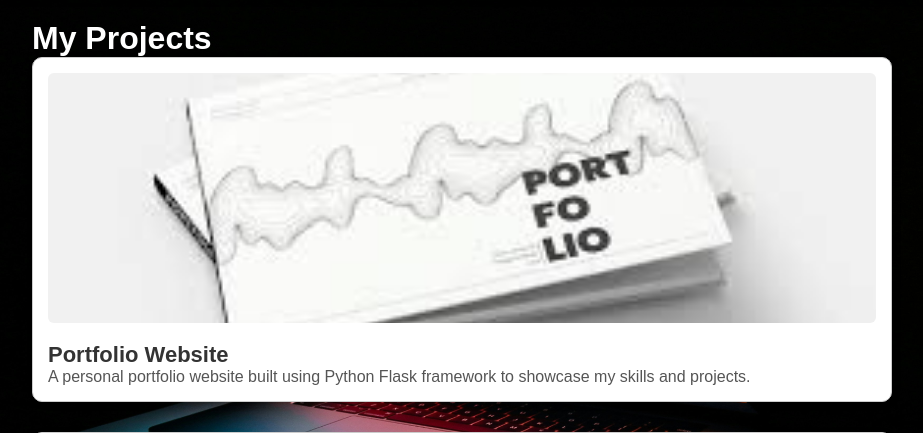
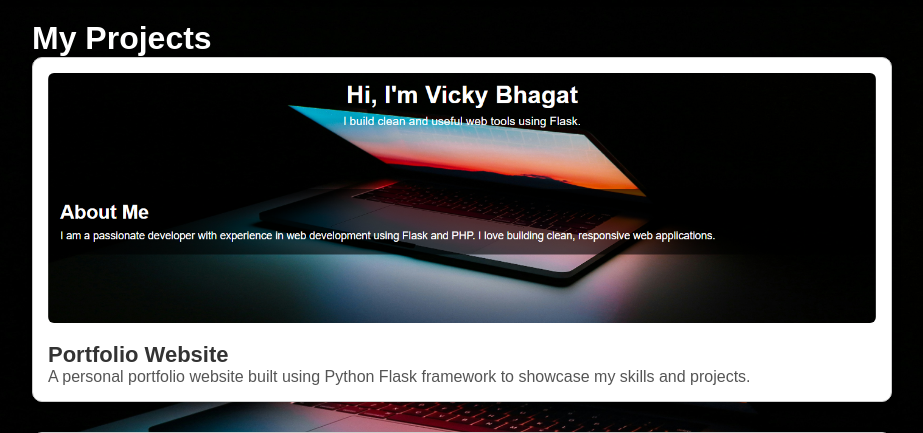
Before and after one commit to vickybhagat18/flask-portfolio, a Flask app: page /projects in a window 1280 px wide. Shown: the part 48-481 px from the top of the page, without its empty margins (178-1101 px from the left). Run offline with Flask 3, Linux system fonts and the light colour scheme.

Commit message:
Updated background image in project page

```diff
--- a/templates/projects.html
+++ b/templates/projects.html
@@ -7,7 +7,7 @@
 
     <!-- ✅ Portfolio Project -->
     <div class="project-card">
-        <img src="{{ url_for('static', filename='images/portfolio.jpeg') }}" alt="Portfolio Website" width="100%">
+        <img src="{{ url_for('static', filename='images/portfolio.png') }}" alt="Portfolio Website" width="100%">
         <h2>Portfolio Website</h2>
         <p>A personal portfolio website built using Python Flask framework to showcase my skills and projects.</p>
     </div>
```
Also changed, not shown: static/images/portfolio.jpeg (deleted), static/images/portfolio.png (added).
